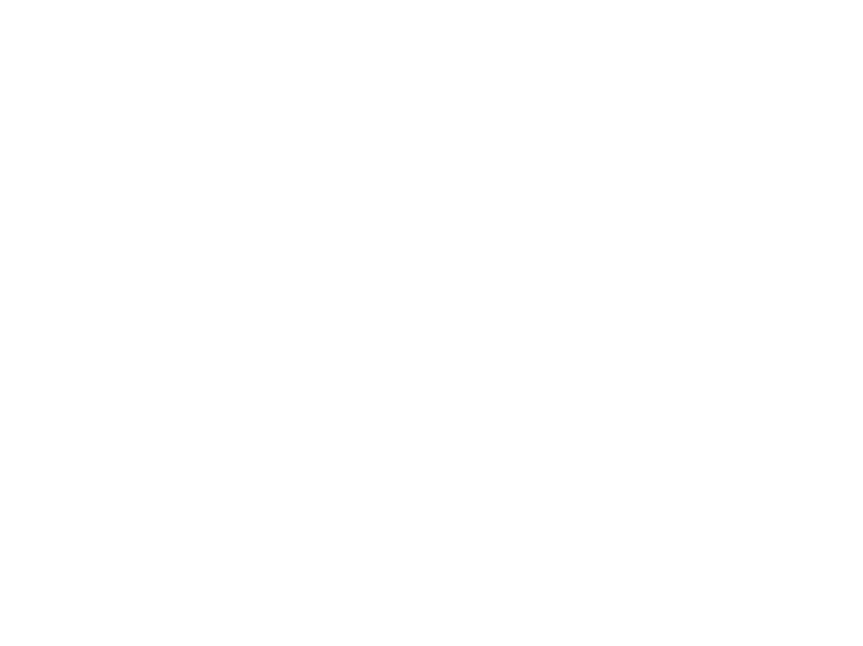
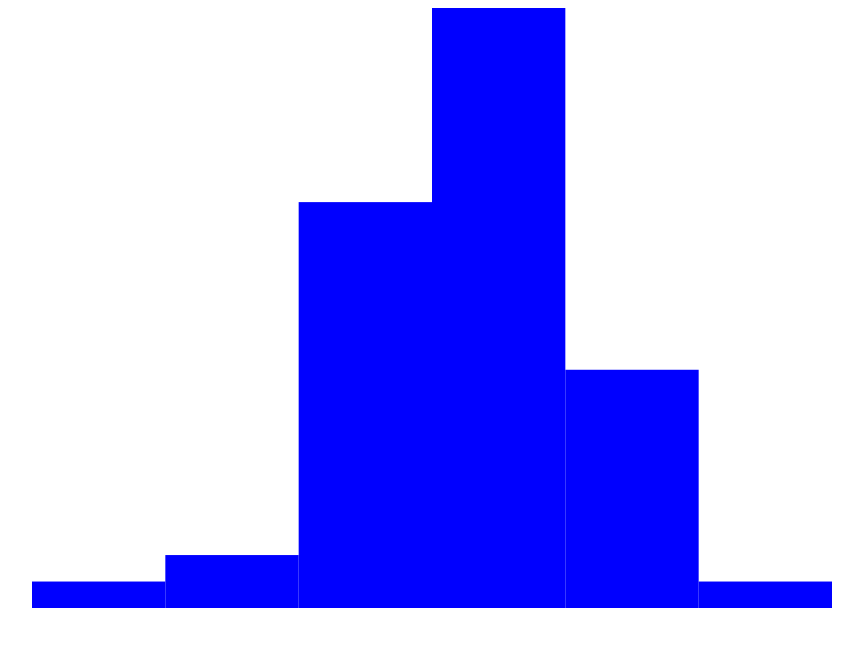
Before and after one commit to mfiels/histo-dist-fit, a plain HTML site: page index.html in a window 1280 px wide. Shown: the whole page, without its empty margins (208-1071 px from the left). Drawn offline with Linux system fonts and the light colour scheme.

Commit message:
Renders a histogram and can use arrow keys to change interval size.

```diff
--- /dev/null
+++ b/app.js
@@ -0,0 +1,67 @@
+(function(global) {
+
+  HistoDistFit = function(canvasId) {
+    this.canvas = document.getElementById(canvasId);
+    this.ctx = canvas.getContext('2d');
+    this.intervalBegin = 0;
+    this.intervalSize = 1.0;
+
+    this.data = [];
+    this.range = 0;
+    this.numIntervals = 0;
+
+    this.setData = function(data) {
+      this.data = data.slice(0).sort(function(a, b) {
+        return a - b;
+      });
+      this.range = this.data[this.data.length - 1] - this.data[0];
+    };
+
+    this.countIntervals = function() {
+      this.numIntervals = Math.ceil(this.range / this.intervalSize);
+
+      var counts = [];
+      var count = 0;
+      var thresh = this.intervalBegin + this.intervalSize;
+      for (var i = 0; i < this.data.length; i++) {
+        if (this.data[i] < thresh) {
+          count++;
+        } else {
+          thresh += this.intervalSize;
+          counts.push(count);
+          count = 0;
+          i--;
+        }
+      }
+      while (counts.length < this.numIntervals) {
+        counts.push(0);
+      }
+      return counts;
+    };
+
+    this.render = function() {
+      this.ctx.clearRect(0, 0, this.canvas.width, this.canvas.height);
+
+      var intervalCounts = this.countIntervals();
+      var pixelsPerInterval = this.canvas.width / this.numIntervals;
+      var pixelsPerCount = this.canvas.height / intervalCounts.slice(0).sort(function(a, b) {
+        return b - a;
+      })[0];
+      var x = 0;
+      var y = canvas.height;
+
+      this.ctx.fillStyle = 'blue';
+      for (var i = 0; i < this.numIntervals; i++) {
+        this.ctx.fillRect(
+          x,
+          y - pixelsPerCount * intervalCounts[i],
+          pixelsPerInterval,
+          pixelsPerCount * intervalCounts[i]);
+        x += pixelsPerInterval;
+      }
+    };
+  };
+
+  global.HistoDistFit = HistoDistFit;
+
+})(this);
--- a/index.html
+++ b/index.html
@@ -3,14 +3,58 @@
   <head>
     <style type="text/css">
       canvas {
-        width: 800px;
-        height: 600px;
         margin: 0 auto;
         display: block;
       }
     </style>
   </head>
   <body>
-    <canvas id="canvas"></canvas>
+    <canvas id="canvas" width="800px" height="600px"></canvas>
+    <script type="text/javascript" src="app.js"></script>
+    <script type="text/javascript">
+      var data = [
+        2.31, 0.94, 1.55, 1.10, 1.68, -0.16, 0.48,
+        1.49, 1.20, 1.48, 0.85, 3.21, 1.71, 4.01,
+        2.10, 0.26, 1.97, 1.09, 2.72, 1.18, 0.28,
+        0.30, 1.40, 0.59, 1.99, 2.14, 1.59, 1.50,
+        0.48, 2.12, 1.15, 2.54, 0.70, 1.63, 1.47,
+        1.71, 1.41, 0.95, 1.55, 1.28, 0.44, -1.72,
+        0.19, 2.73, 0.45, 0.49, 1.23, 2.44, -1.62,
+        0.00, 1.33, -0.51, 1.62, 0.06, 2.20, 1.87,
+        0.66, 0.26, 2.36, 2.40, 1.00, 2.30, 1.74,
+        -1.27, 3.11, 1.03, 0.59, 1.37, 1.30, 0.78,
+        1.01, 0.99, 0.24, 2.18, 2.24, 0.22, 1.01,
+        -0.54, 0.24, 2.66, 1.14, 1.06, 1.09, 1.63,
+        1.70, 1.35, 1.00, 1.21, 1.75, 3.27, 1.62,
+        2.58, 0.60, 0.19, 1.43, 2.21, 0.49, 0.46,
+        0.56, 1.17, 2.28, 2.02, 1.71, 1.08, 2.08,
+        0.38, 1.12, 0.01, 1.82, 1.96, 0.77, 1.70,
+        0.77, 2.79, 0.31, 1.11, 1.69, 1.23, 2.05,
+        2.29, 0.17, -0.12, 2.69, 1.78, 2.26, 0.02,
+        1.55, 0.44, 0.89, 1.51, -0.67, 1.06, -0.05,
+        0.27, 0.78, 0.60, 1.06, 2.29, 1.13, 1.85,
+        1.62, 1.50, 0.21, 2.04, 1.26, 1.98, 1.50,
+        0.94, 0.17, 1.90, 1.64, 1.12, 0.89, 0.49
+      ];
+
+      var STARTING_INTERVAL_SIZE = 1.0;
+      var DELTA_INTERVAL_SIZE = 0.01;
+
+      var app = new HistoDistFit('canvas');
+      app.intervalBegin = -2.00;
+      app.intervalSize = STARTING_INTERVAL_SIZE;
+      app.setData(data);
+      app.render();
+
+      window.onkeydown = function(e) {
+        if (e.keyCode == 38) {
+          app.intervalSize = Math.max(DELTA_INTERVAL_SIZE, app.intervalSize - DELTA_INTERVAL_SIZE);
+          app.render();
+        } else if (e.keyCode == 40) {
+          app.intervalSize += DELTA_INTERVAL_SIZE;
+          app.render();
+        }
+      };
+    </script>
   </body>
 </html>
```
